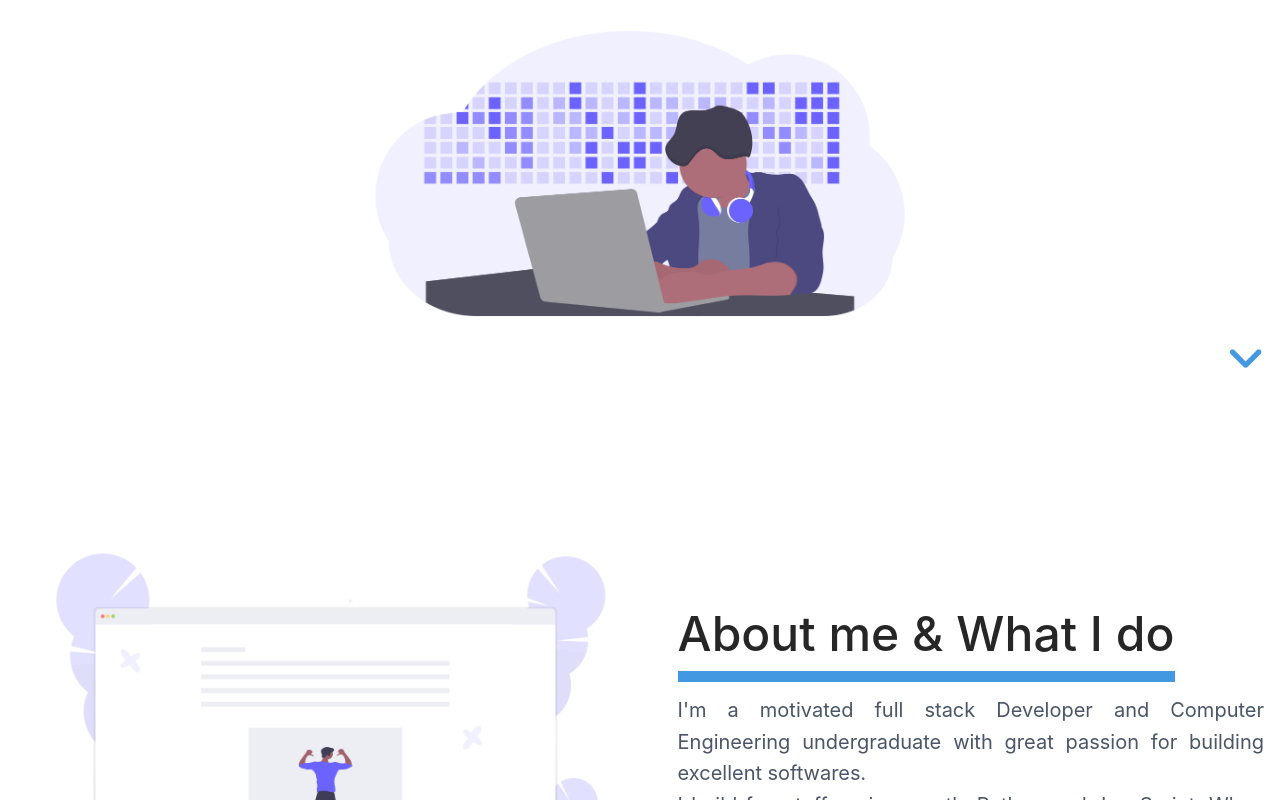
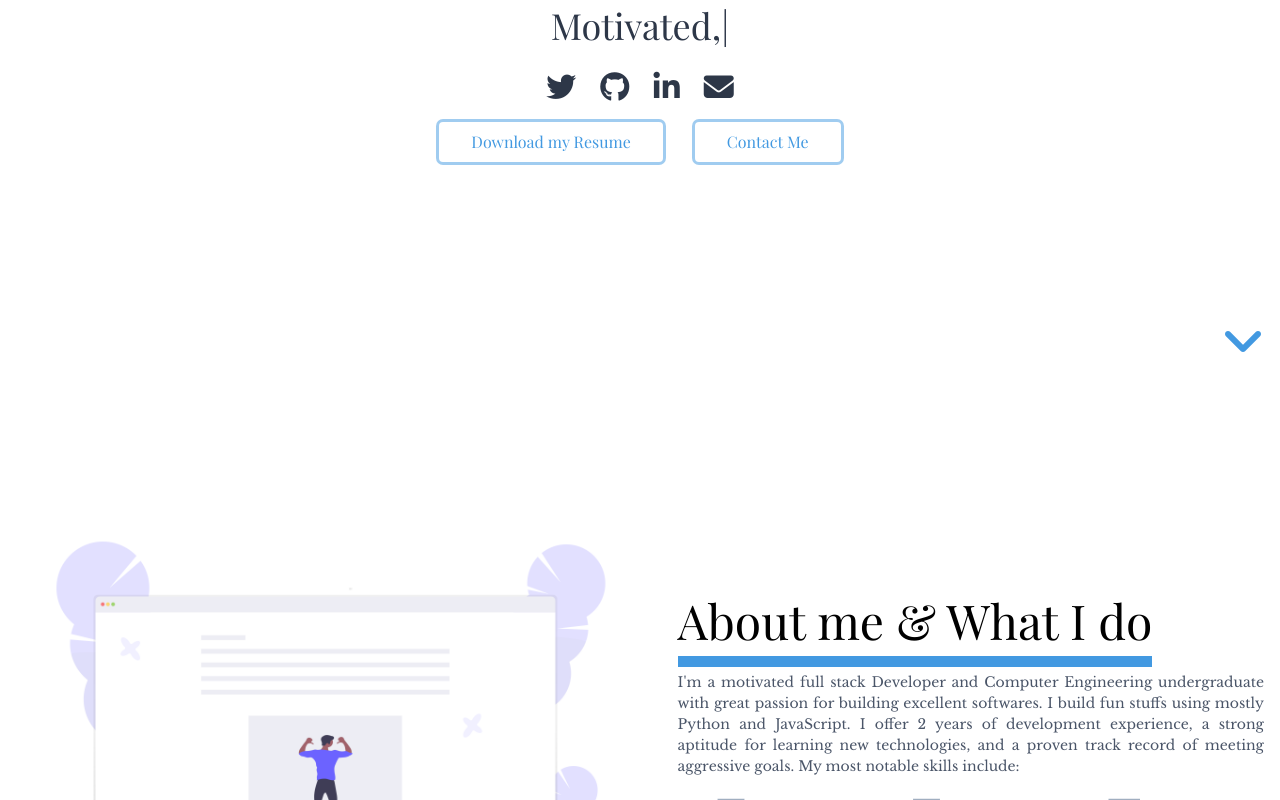
Before and after one commit to rammyblog/portfolio, a Next.js app: page / in a window 1280 px wide. Shown: the part 400-1200 px from the top of the page. Built offline with nearby package versions, Linux system fonts and the light colour scheme; some icons are missing.

Commit message:
Trying to fix the purge css issue

```diff
--- /dev/null
+++ b/components/Button.js
@@ -0,0 +1,18 @@
+import React from "react"
+
+function Button({ text, link }) {
+  return (
+    <>
+      <a
+        href={link}
+        className="font-normal bg-white transition duration-500
+                        ease-in-out  hover:text-white hover:bg-blue-500 transform hover:-translate-y-1
+                         shadow-outline text-blue-500 rounded border-blue-500 px-8 py-2 mx-4"
+      >
+        {text}
+      </a>
+    </>
+  )
+}
+
+export default Button
--- /dev/null
+++ b/components/Testimonials.js
@@ -0,0 +1,36 @@
+import React from "react"
+import VerticalCard from "./VerticalCard"
+
+const testimonials = [
+  {
+    testimonial:
+      "I hired Tunde to help with our company's re-branding and growth effort, He was reliable, flexible, dedicated and fully responsive. I highly recommend him for any role that may require his skills and expertise.",
+    name: "Victor Sunday",
+    linkedin: "https://ng.linkedin.com/in/victor-sunday-59bb8178",
+    jobTitle: "Sales Manager",
+  },
+  {
+    testimonial:
+      "He's a very good developer with passion to make a difference. He's built a lot of applications and I really would endorse him",
+    name: "Adewale Bukunmi",
+    linkedin: "https://www.linkedin.com/in/oluwabukunmiadewale3/",
+    jobTitle: "Fullstack Developer",
+  },
+]
+
+function Testimonials() {
+  return (
+    <div className="p-8">
+      <h2 className="text-3xl lg:text-5xl custom-box-shadow inline-block my-4">
+        Testimonials
+      </h2>
+      <div className="grid grid-cols-1 lg:grid-cols-2 gap-8">
+        {testimonials.map((testimonial, idx) => (
+          <VerticalCard testimonial={testimonial} key={idx} />
+        ))}
+      </div>
+    </div>
+  )
+}
+
+export default Testimonials
--- /dev/null
+++ b/components/VerticalCard.js
@@ -0,0 +1,21 @@
+import React from "react"
+
+function VerticalCard({ testimonial }) {
+  const { testimonial: desc, name, linkedin, jobTitle } = testimonial
+  return (
+    <div className="rounded shadow-lg p-6 custom-libre-font text-gray-700">
+      <p>
+        <i class="fas fa-quote-left fa-2x px-4"></i>
+        {desc}
+      </p>
+      <span className="float-right">
+        <a className="text-blue-500" href={linkedin}>
+          {name}
+        </a>
+        , {jobTitle}
+      </span>
+    </div>
+  )
+}
+
+export default VerticalCard
--- a/components/about.js
+++ b/components/about.js
@@ -96,12 +96,13 @@ function About() {
           <h2 className="text-3xl lg:text-5xl custom-box-shadow inline-block">
             About me & What I do
           </h2>
-          <p className=" text-xl text-gray-700 text-justify">
+          <p className=" text-sm pt-4 text-gray-700 text-justify custom-libre-font">
             I'm a motivated full stack Developer and Computer Engineering
-            undergraduate with great passion for building excellent softwares.{" "}
-            <br />I build fun stuffs using mostly Python and JavaScript. When
-            I'm not smacking a keyboard, you can bet I'm either playing COD or a
-            watching a football game.
+            undergraduate with great passion for building excellent softwares. I
+            build fun stuffs using mostly Python and JavaScript. I offer 2 years
+            of development experience, a strong aptitude for learning new
+            technologies, and a proven track record of meeting aggressive goals.
+            My most notable skills include:
           </p>
           <div className="grid grid-cols-3 ">
             {softwareSkills.map((skill, idx) => (
--- a/components/header.js
+++ b/components/header.js
@@ -8,11 +8,16 @@ import {
   scrollSpy,
   scroller,
 } from "react-scroll"
+import Button from "./Button"
 
 function Header() {
   const handleScroll = () => {
     scroll.scrollMore(800)
   }
+  const headingButtonDetails = [
+    { text: "Download my Resume", link: "#" },
+    { text: "Contact Me", link: "#" },
+  ]
   return (
     <>
       <div className="relative flex p-0 md:py-20 lg:py-20 justify-center items-center flex-col  text-gray-800 text-center h-screen mb-10 ">
@@ -49,10 +54,16 @@ function Header() {
             <i class="fas fa-envelope p-3 transition duration-500 ease-in-out  hover:text-white hover:bg-red-700 transform hover:-translate-y-1 hover:scale-110 "></i>
           </a>
         </div>
-        <img
+
+        <div className="flex ">
+          {headingButtonDetails.map((detail, idx) => (
+            <Button text={detail.text} link={detail.link} key={idx} />
+          ))}
+        </div>
+        {/* <img
           className="w-full lg:w-2/4 max-w-full h-auto"
           src="./developer_activity.png"
-        />
+        /> */}
         <div onClick={handleScroll}>
           <i className="fa fa-angle-down fa-3x animate__animated animate__infinite  animate__animated animate__bounce animate__infinite text-blue-500 absolute right-1 bottom-3"></i>
         </div>
--- a/components/projects.js
+++ b/components/projects.js
@@ -1,5 +1,6 @@
 import portfolioDetails from "./portfolio"
 import Card from "./card"
+import Button from "./Button"
 // import { Card } from "antd"
 
 // const { Meta } = Card
@@ -34,6 +35,12 @@ function Projects() {
           </div>
         ))}
       </div>
+      <div className="flex justify-center mt-8">
+        <Button
+          text={"See more Projects"}
+          link="https://github.com/rammyblog"
+        />
+      </div>
     </div>
   )
 }
--- a/pages/_app.js
+++ b/pages/_app.js
@@ -1,5 +1,4 @@
 import "../styles/index.css"
-import "antd/dist/antd.css" // or 'antd/dist/antd.less'
 
 function MyApp({ Component, pageProps }) {
   return <Component {...pageProps} />
--- a/pages/_document.js
+++ b/pages/_document.js
@@ -27,6 +27,10 @@ class MyDocument extends Document {
             rel="stylesheet"
             href="https://cdnjs.cloudflare.com/ajax/libs/animate.css/4.0.0/animate.min.css"
           />
+          <link
+            href="https://fonts.googleapis.com/css2?family=Libre+Baskerville:wght@400;700&display=swap"
+            rel="stylesheet"
+          />
         </Head>
         <body>
           <Main />
--- a/pages/index.js
+++ b/pages/index.js
@@ -2,6 +2,7 @@ import Nav from "../components/nav"
 import Header from "../components/header"
 import About from "../components/about"
 import Projects from "../components/projects"
+import Testimonials from "../components/Testimonials"
 
 export default function IndexPage() {
   return (
@@ -11,6 +12,7 @@ export default function IndexPage() {
         <Header />
         <About />
         <Projects />
+        <Testimonials />
       </div>
     </div>
   )
--- a/styles/index.css
+++ b/styles/index.css
@@ -1,8 +1,13 @@
+/* purgecss start ignore */
 @tailwind base;
 @tailwind components;
 
 html {
   @apply font-body;
+}
+
+.custom-libre-font {
+  @apply font-display;
 }
 
 .btn-blue {
@@ -44,3 +49,4 @@ html {
   visibility: visible;
 }
 @tailwind utilities;
+/* purgecss end ignore */
--- a/tailwind.config.js
+++ b/tailwind.config.js
@@ -1,5 +1,5 @@
 module.exports = {
-  // purge: ['"./components/**/*.js", "./pages/**/*.js"]'],
+  // purge: ["./components/**/*.js", "./pages/**/*.js"],
   purge: {
     enabled: true,
     content: ["./components/**/*.js", "./pages/**/*.js"],
@@ -20,7 +20,7 @@ module.exports = {
   },
   theme: {
     fontFamily: {
-      display: ["Playfair Display", "serif"],
+      display: ["Libre Baskerville", "serif"],
       body: ["Playfair Display", "serif"],
     },
     inset: {
```
